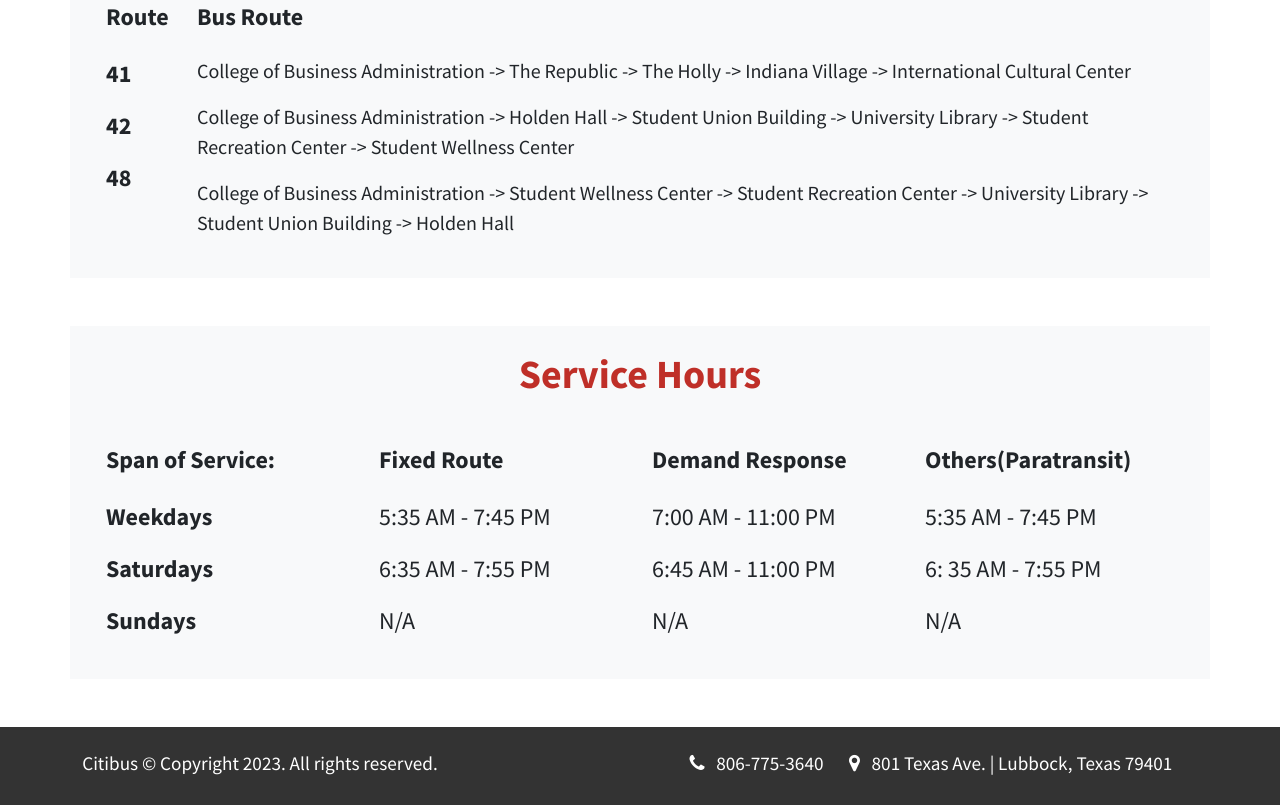
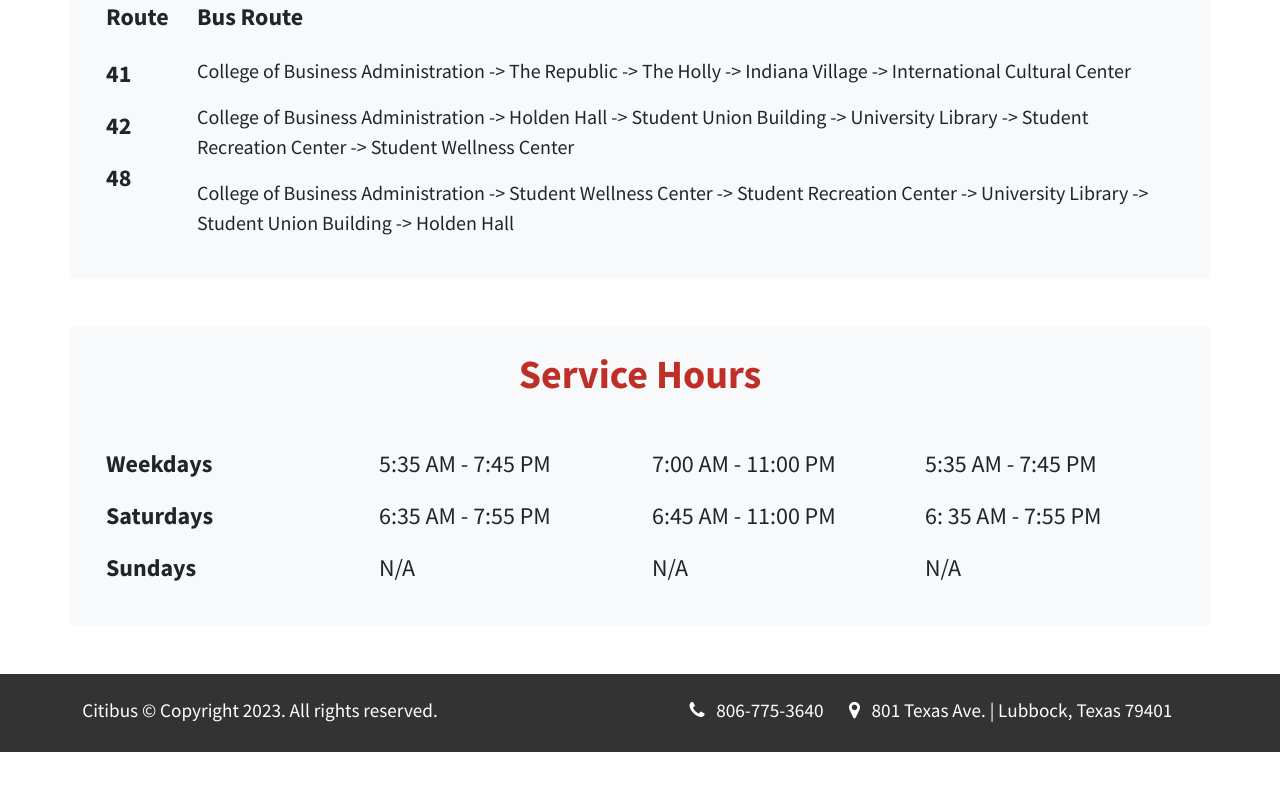
Before and after one commit to thesumitshrestha/thesumitshrestha.github.io, a website with bundled scripts: page index.html in a window 1280 px wide. Shown: the part 1053-1858 px from the top of the page. After the commit the page ends 1805 px from the top, so only its background shows below. Built offline with nearby package versions, Linux system fonts and the light colour scheme.

Commit message:
Typo Fixed

```diff
--- a/index.html
+++ b/index.html
@@ -157,7 +157,6 @@
         <h1 class="fw-bold text-primary mb-5 text-center">Service Hours</h1>
         <div class="row">
           <div class="col">
-            <h3 class="service-heading fs-4 fw-bold mb-4">Span of Service:</h3>
             <div class="service-content">
               <p class="fw-bold fs-4">Weekdays</p>
               <p class="fw-bold fs-4">Saturdays</p>
@@ -166,7 +165,6 @@
           </div>
 
           <div class="col">
-            <h3 class="service-heading fs-4 fw-bold mb-4">Fixed Route</h3>
             <div class="service-content">
               <p class="fs-4">5:35 AM - 7:45 PM</p>
               <p class="fs-4">6:35 AM - 7:55 PM</p>
@@ -175,7 +173,6 @@
           </div>
 
           <div class="col">
-            <h3 class="service-heading fs-4 fw-bold mb-4">Demand Response</h3>
             <div class="service-content">
               <p class="fs-4">7:00 AM - 11:00 PM</p>
               <p class="fs-4">6:45 AM - 11:00 PM</p>
@@ -184,9 +181,6 @@
           </div>
 
           <div class="col">
-            <h3 class="service-heading fs-4 fw-bold mb-4">
-              Others(Paratransit)
-            </h3>
             <div class="service-content">
               <p class="fs-4">5:35 AM - 7:45 PM</p>
               <p class="fs-4">6: 35 AM - 7:55 PM</p>
```
